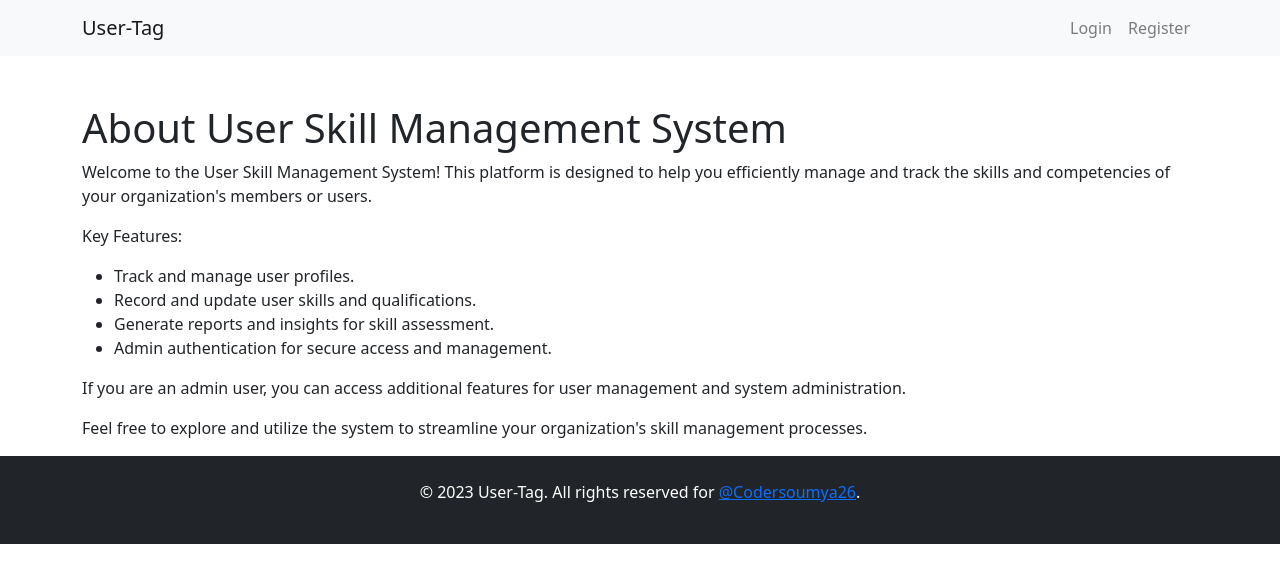
After one commit to Codersoumya26/UserTag, a FastAPI app: template templates/about.html in a window 1280 px wide. The commit adds this page. Shown: the top 583 px of the page. Run offline with FastAPI, Linux system fonts and the light colour scheme; the template is opened without the code that fills it, so the values that code supplies are empty; some libraries are stand-ins or nearby versions.

Commit message:
Add about with admin router

```diff
--- a/main.py
+++ b/main.py
@@ -1,7 +1,7 @@
 from fastapi import FastAPI
 import models
 from database import engine
-from routers import tags, auth
+from routers import tags, auth, admin
 from starlette.staticfiles import StaticFiles
 
 
@@ -13,3 +13,4 @@ app.mount("/static", StaticFiles(directory="static"), name="static")
 
 app.include_router(tags.router)
 app.include_router(auth.router)
+app.include_router(admin.router)
--- a/routers/auth.py
+++ b/routers/auth.py
@@ -129,23 +129,6 @@ class CreateUser(BaseModel):
     password: str
 
 
-@router.post("/add/admin-user")
-async def create_admin_user(new_user: CreateUser, db: Session = Depends(get_db)):
-    new_user_model = models.Users()
-    new_user_model.email = new_user.email
-    new_user_model.username = new_user.username
-    new_user_model.first_name = new_user.first_name
-    new_user_model.last_name = new_user.last_name
-    new_user_model.is_active = True
-    new_user_model.is_admin = True
-
-    hash_password = get_password_hash(new_user.password)
-    new_user_model.hashed_password = hash_password
-
-    db.add(new_user_model)
-    db.commit()
-
-
 class LoginForm:
     def __init__(self, request: Request):
         self.request: Request = request
--- /dev/null
+++ b/templates/about.html
@@ -0,0 +1,69 @@
+<!--<!DOCTYPE html>-->
+<!--<html lang="en">-->
+<!--<head>-->
+<!--    <meta charset="UTF-8">-->
+<!--    <meta name="viewport" content="width=device-width, initial-scale=1.0">-->
+<!--    <title>About User Skill Management System</title>-->
+<!--    &lt;!&ndash; Bootstrap CSS Link &ndash;&gt;-->
+<!--    <link rel="stylesheet" href="https://cdn.jsdelivr.net/npm/bootstrap/dist/css/bootstrap.min.css">-->
+<!--    &lt;!&ndash; Custom CSS &ndash;&gt;-->
+<!--    <style>-->
+<!--        /* Add your custom styles here */-->
+<!--        body {-->
+<!--            background-color: #f8f9fa;-->
+<!--        }-->
+<!--        .container {-->
+<!--            margin-top: 50px;-->
+<!--        }-->
+<!--    </style>-->
+<!--</head>-->
+<!--<body>-->
+<!--    &lt;!&ndash; Navbar (You can include this on other pages for navigation) &ndash;&gt;-->
+<!--    <nav class="navbar navbar-expand-lg navbar-light bg-light">-->
+<!--        <a class="navbar-brand" href="#">Skill Management System</a>-->
+<!--        &lt;!&ndash; Add navigation links here &ndash;&gt;-->
+<!--        &lt;!&ndash; For admin authentication, you can add links for admin actions &ndash;&gt;-->
+<!--        <div class="collapse navbar-collapse" id="navbarNav">-->
+<!--            <ul class="navbar-nav ml-auto">-->
+<!--                <li class="nav-item">-->
+<!--                    <a class="nav-link" href="#">Home</a>-->
+<!--                </li>-->
+<!--                <li class="nav-item">-->
+<!--                    <a class="nav-link" href="#">About</a>-->
+<!--                </li>-->
+<!--                <li class="nav-item">-->
+<!--                    <a class="nav-link" href="#">Contact</a>-->
+<!--                </li>-->
+<!--                <li class="nav-item">-->
+<!--                    <a class="nav-link" href="#">Logout</a>-->
+<!--                </li>-->
+<!--            </ul>-->
+<!--        </div>-->
+<!--    </nav>-->
+
+{% include 'layout.html' %}
+
+    <!-- About Page Content -->
+    <div class="container">
+        <h1 class="mt-5">About User Skill Management System</h1>
+        <p>Welcome to the User Skill Management System! This platform is designed to help you efficiently manage and track the skills and competencies of your organization's members or users.</p>
+
+        <p>Key Features:</p>
+        <ul>
+            <li>Track and manage user profiles.</li>
+            <li>Record and update user skills and qualifications.</li>
+            <li>Generate reports and insights for skill assessment.</li>
+            <li>Admin authentication for secure access and management.</li>
+        </ul>
+
+        <p>If you are an admin user, you can access additional features for user management and system administration.</p>
+
+        <p>Feel free to explore and utilize the system to streamline your organization's skill management processes.</p>
+    </div>
+
+{% include 'footer.html' %}
+<!--    &lt;!&ndash; Bootstrap JS and jQuery Scripts &ndash;&gt;-->
+<!--    <script src="https://code.jquery.com/jquery-3.6.0.min.js"></script>-->
+<!--    <script src="https://cdn.jsdelivr.net/npm/bootstrap/dist/js/bootstrap.min.js"></script>-->
+<!--</body>-->
+<!--</html>-->
--- a/templates/footer.html
+++ b/templates/footer.html
@@ -1,6 +1,6 @@
 <div>
   <!-- Footer -->
   <footer class="bg-dark text-white text-center py-4">
-    <p>&copy; 2023 User-Tag. All rights reserved for @Codersoumya26.</p>
+    <p>&copy; 2023 User-Tag. All rights reserved for <a href="https://github.com/Codersoumya26">@Codersoumya26</a>.</p>
   </footer>
 </div>
--- a/templates/home.html
+++ b/templates/home.html
@@ -29,7 +29,7 @@
                     <td> {{ tag.description }} </td>
                     <td>
                         <button onclick="window.location.href='/tags/popular/{{tag.id}}'"
-                                type="button" class="btn btn-success btn-sm"> Dislike </button>
+                                type="button" class="btn btn-warning btn-sm"> Dislike </button>
                         <button onclick="window.location.href='/tags/edit-tag/{{tag.id}}'"
                                 type="button" class="btn btn-info btn-sm">
                             Edit
@@ -42,7 +42,7 @@
                 <tr class="pointer alert alert-success">
                     <td> {{ loop.index }} </td>
                     <td class="strike-through-td"> {{ tag.name }} </td>
-                    <td> {{ tag.description }} </td>
+                    <td> -------------- </td>
                     <td>
                         <button onclick="window.location.href='/tags/popular/{{tag.id}}'"
                                 type="button" class="btn btn-success btn-sm"> Set Popular </button>
--- a/templates/navbar.html
+++ b/templates/navbar.html
@@ -13,10 +13,7 @@
               <a class="nav-link" href="/tags/">Home</a>
             </li>
             <li class="nav-item">
-              <a class="nav-link" href="#">About</a>
-            </li>
-            <li class="nav-item">
-              <a class="nav-link" href="/auth/register">Register</a>
+              <a class="nav-link" href="/about">About</a>
             </li>
             <li class="nav-item">
               <a class="nav-link" href="/auth/logout">Logout</a>
@@ -25,6 +22,9 @@
             <li class="nav-item">
               <a class="nav-link" href="/auth/">Login</a>
             </li>
+            <li class="nav-item">
+              <a class="nav-link" href="/auth/register">Register</a>
+            </li>
           {% endif %}
         </ul>
       </div>
```
Also changed, not shown: routers/admin.py (added, +54 -0 lines).
